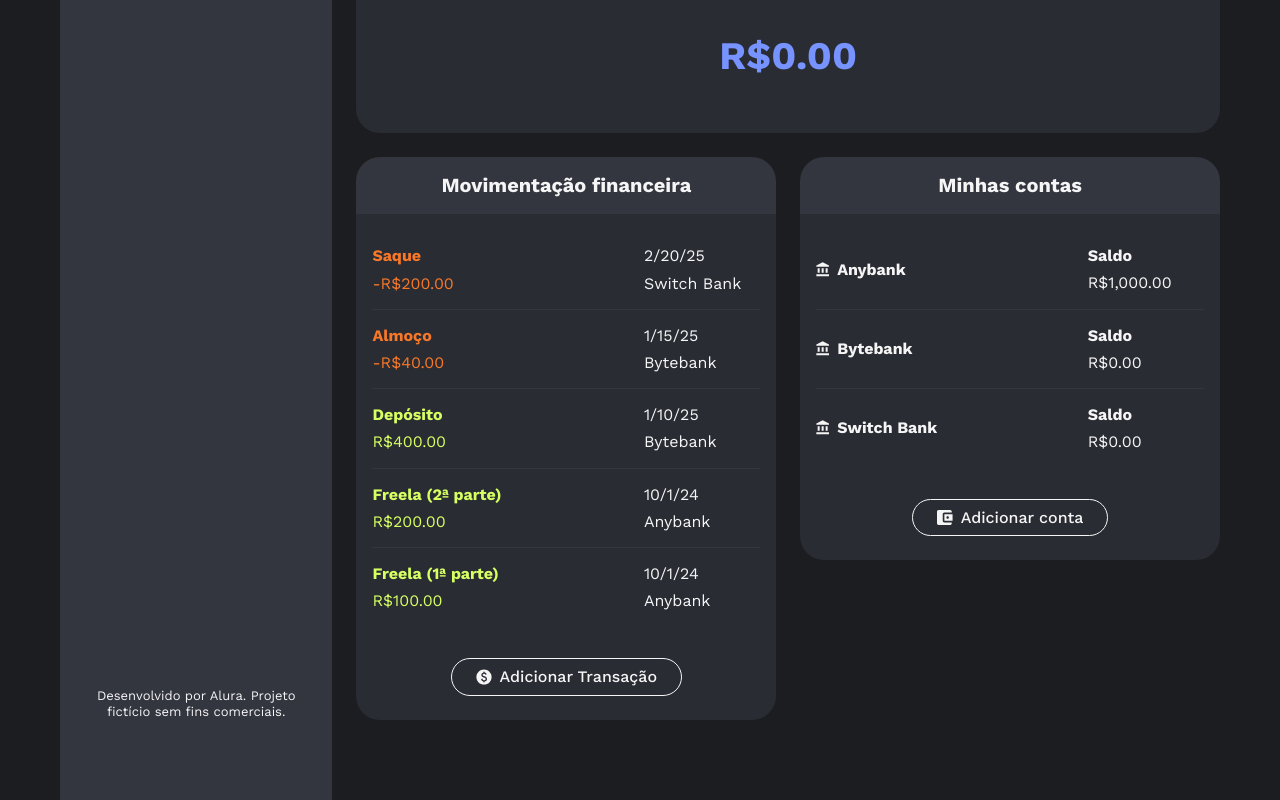
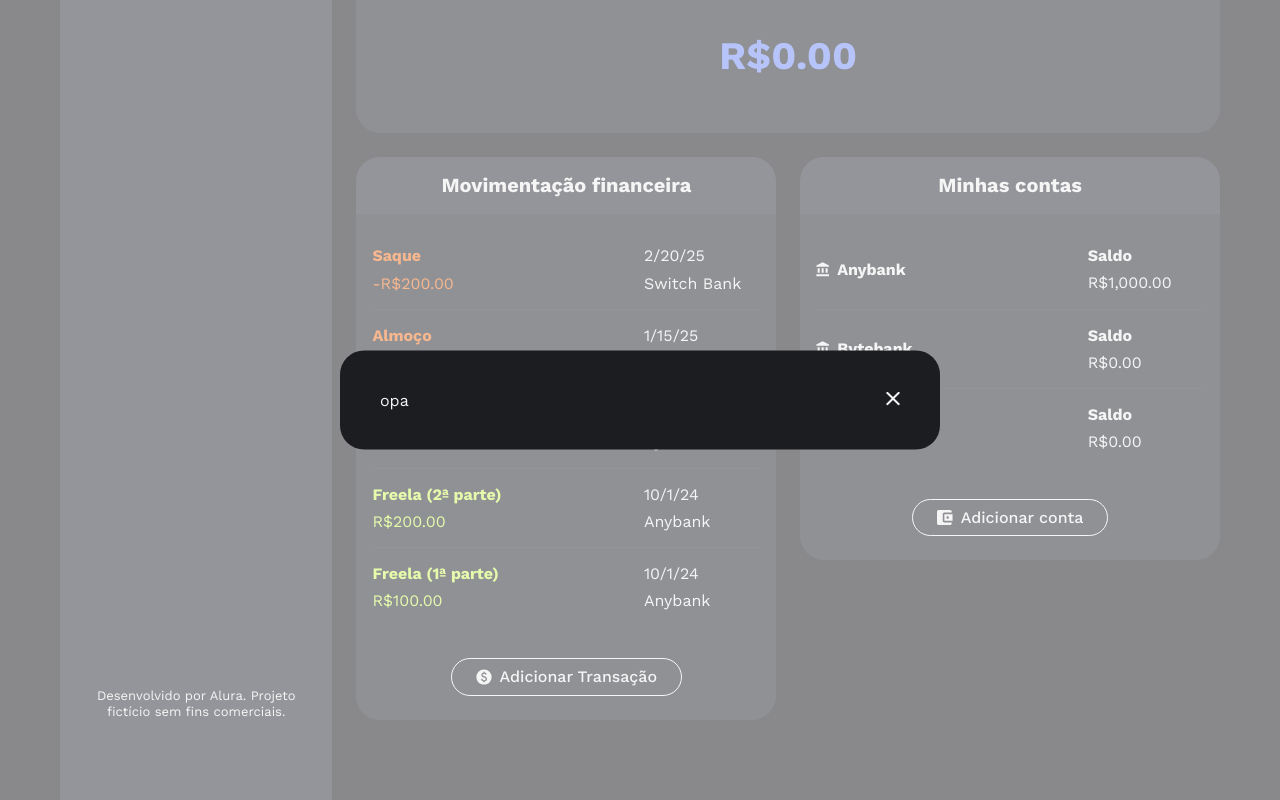
Before and after one commit to ErickCelestino/angular-bank, an Angular app: page / in a window 1280 px wide. Both pictures are taken after a click on the button "Adicionar Transação". Shown: the part 272-1072 px from the top of the page. Built offline with nearby package versions, Linux system fonts and the light colour scheme.

Commit message:
feat: add initial modal component and implement in botao adicionar transacao component

```diff
--- a/src/app/area-financeira/transacoes/botao-adicionar-transacao/botao-adicionar-transacao.component.html
+++ b/src/app/area-financeira/transacoes/botao-adicionar-transacao/botao-adicionar-transacao.component.html
@@ -3,6 +3,4 @@
   Adicionar Transação
 </app-botao>
 
-<dialog #modal>
-  opa
-</dialog>
+<app-modal [aberto]="modalAberto()"></app-modal>
--- a/src/app/area-financeira/transacoes/botao-adicionar-transacao/botao-adicionar-transacao.component.ts
+++ b/src/app/area-financeira/transacoes/botao-adicionar-transacao/botao-adicionar-transacao.component.ts
@@ -1,16 +1,16 @@
-import { Component, viewChild } from '@angular/core';
-import { BotaoComponent } from "../../../compartilhados/botao/botao.component";
+import { Component, signal } from '@angular/core';
+import { BotaoComponent, ModalComponent } from "../../../compartilhados";
 
 @Component({
   selector: 'app-botao-adicionar-transacao',
-  imports: [BotaoComponent],
+  imports: [BotaoComponent, ModalComponent],
   templateUrl: './botao-adicionar-transacao.component.html',
   styleUrl: './botao-adicionar-transacao.component.css'
 })
 export class BotaoAdicionarTransacaoComponent {
-  modal = viewChild('modal')
+  modalAberto = signal(false)
 
   abrirModal() {
-    console.log(this.modal())
+    this.modalAberto.set(true);
   }
 }
--- /dev/null
+++ b/src/app/compartilhados/index.ts
@@ -0,0 +1,2 @@
+export * from './botao/botao.component'
+export * from './modal/modal.component'
--- /dev/null
+++ b/src/app/compartilhados/modal/modal.component.css
@@ -0,0 +1,26 @@
+.dialog::backdrop {
+  opacity: 0.5;
+  background: var(--texto);
+}
+
+.dialog {
+  position: fixed;
+  left: 50%;
+  top: 50%;
+  transform: translate(-50%, -50%);
+
+  border: 0;
+  border-radius: 1.5rem;
+  padding: 2.5rem;
+  width: calc(100% - 2rem);
+  max-width: 37.5rem;
+  background: var(--fundo-geral);
+  color: var(--texto);
+}
+
+.fechar-modal {
+    position: absolute;
+    top: 2.5rem;
+    right: 2.5rem;
+    cursor: pointer;
+}
--- /dev/null
+++ b/src/app/compartilhados/modal/modal.component.html
@@ -0,0 +1,6 @@
+<dialog class="dialog" #modal>
+  <button class="fechar-modal">
+    <img src="icones/fechar.svg" alt="">
+  </button>
+  opa
+</dialog>
--- /dev/null
+++ b/src/app/compartilhados/modal/modal.component.ts
@@ -0,0 +1,27 @@
+import {
+  afterRender,
+  Component,
+  ElementRef,
+  input,
+  viewChild,
+} from '@angular/core';
+
+@Component({
+  selector: 'app-modal',
+  imports: [],
+  templateUrl: './modal.component.html',
+  styleUrl: './modal.component.css',
+})
+export class ModalComponent {
+  modal = viewChild.required<ElementRef<HTMLDialogElement>>('modal');
+
+  aberto = input(false);
+
+  constructor() {
+    afterRender(() => {
+      if (this.aberto()) {
+        this.modal().nativeElement.showModal();
+      }
+    });
+  }
+}
```
Also changed, not shown: src/app/area-financeira/transacoes/botao-adicionar-transacao/botao-adicionar-transacao.component.css (line endings or trailing spaces).
